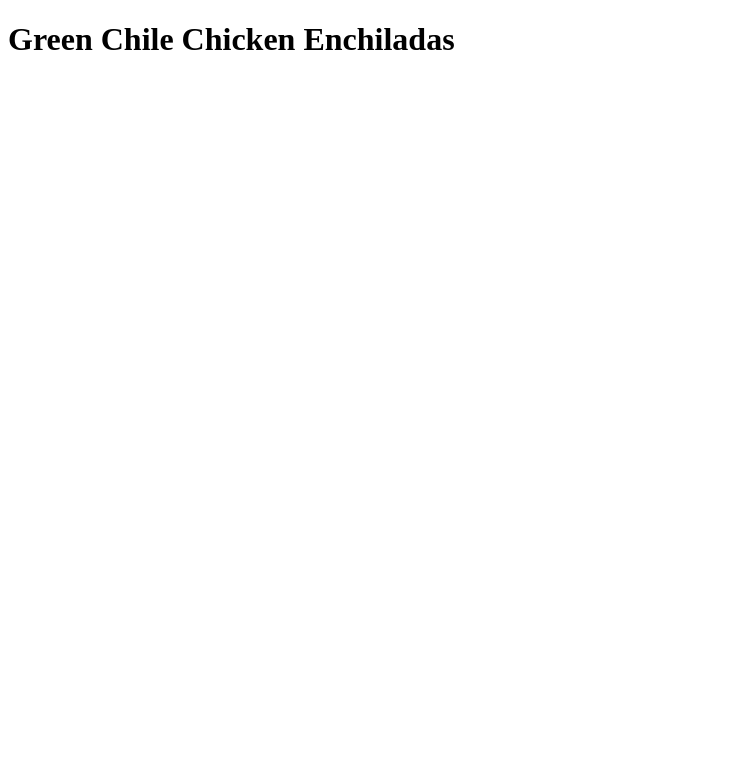
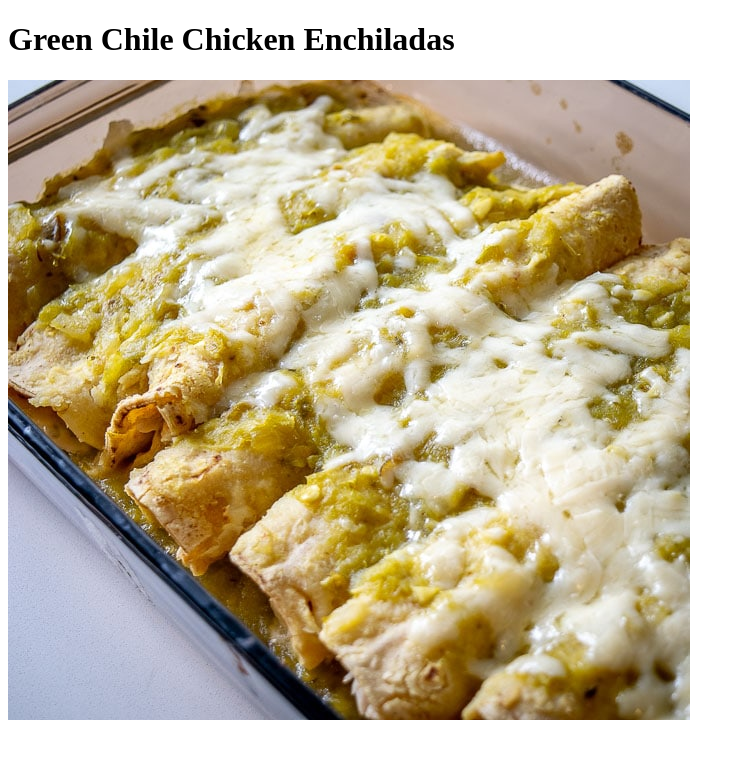
Before and after one commit to leilani-bit/Odin-Recipes, a plain HTML site: page recipes/chicken enchiladas.html in a window 1280 px wide. Shown: the whole page, without its empty margins (0-745 px from the left). Drawn offline with Linux system fonts and the light colour scheme.

Commit message:
Image added

```diff
--- a/recipes/chicken enchiladas.html
+++ b/recipes/chicken enchiladas.html
@@ -8,5 +8,6 @@
 </head>
 <body>
     <h1>Green Chile Chicken Enchiladas</h1>
+    <img Src="../Enchiladas.jpeg">
 </body>
 </html>
```
Also changed, not shown: Enchiladas.jpeg (added).
